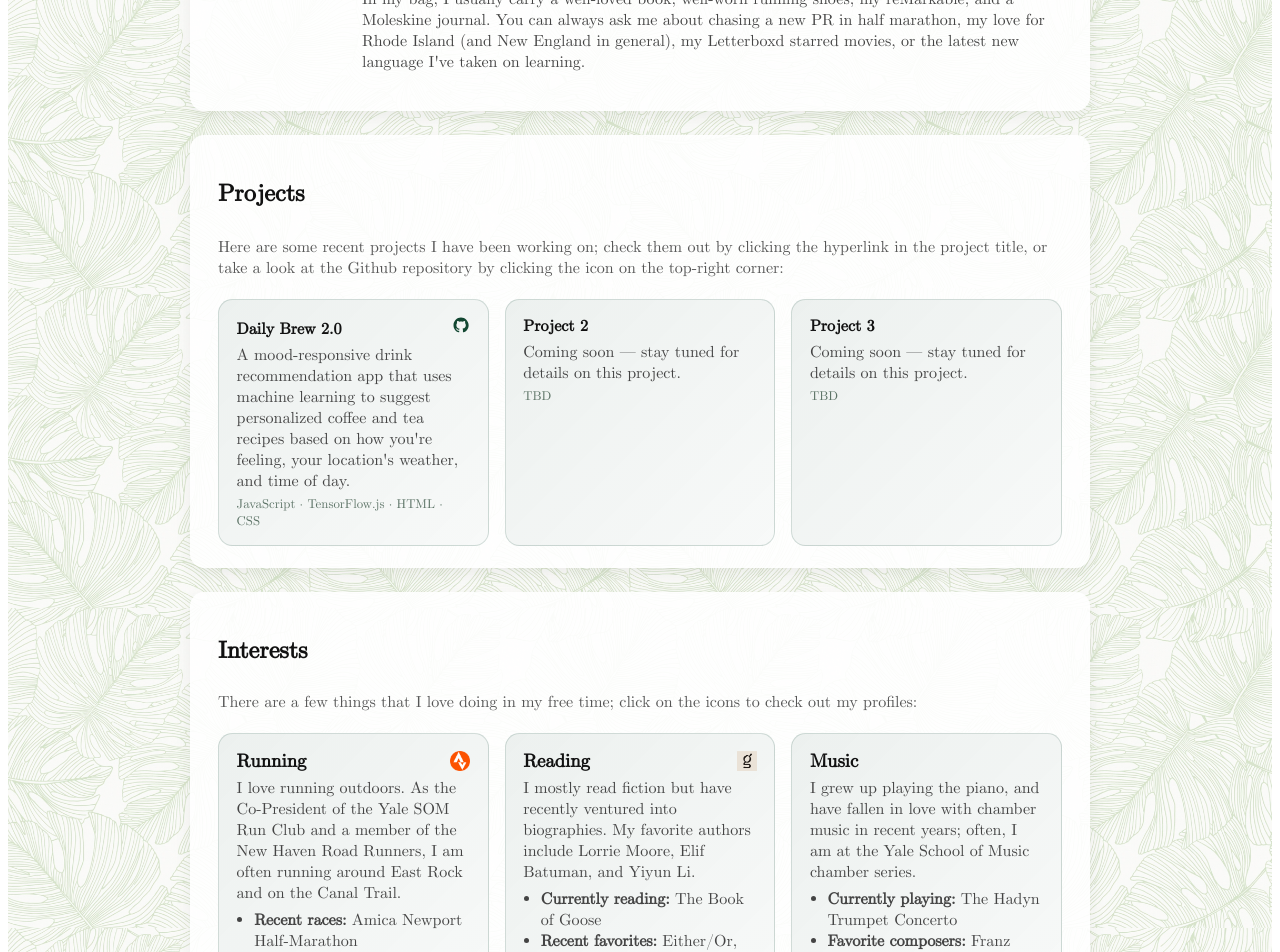
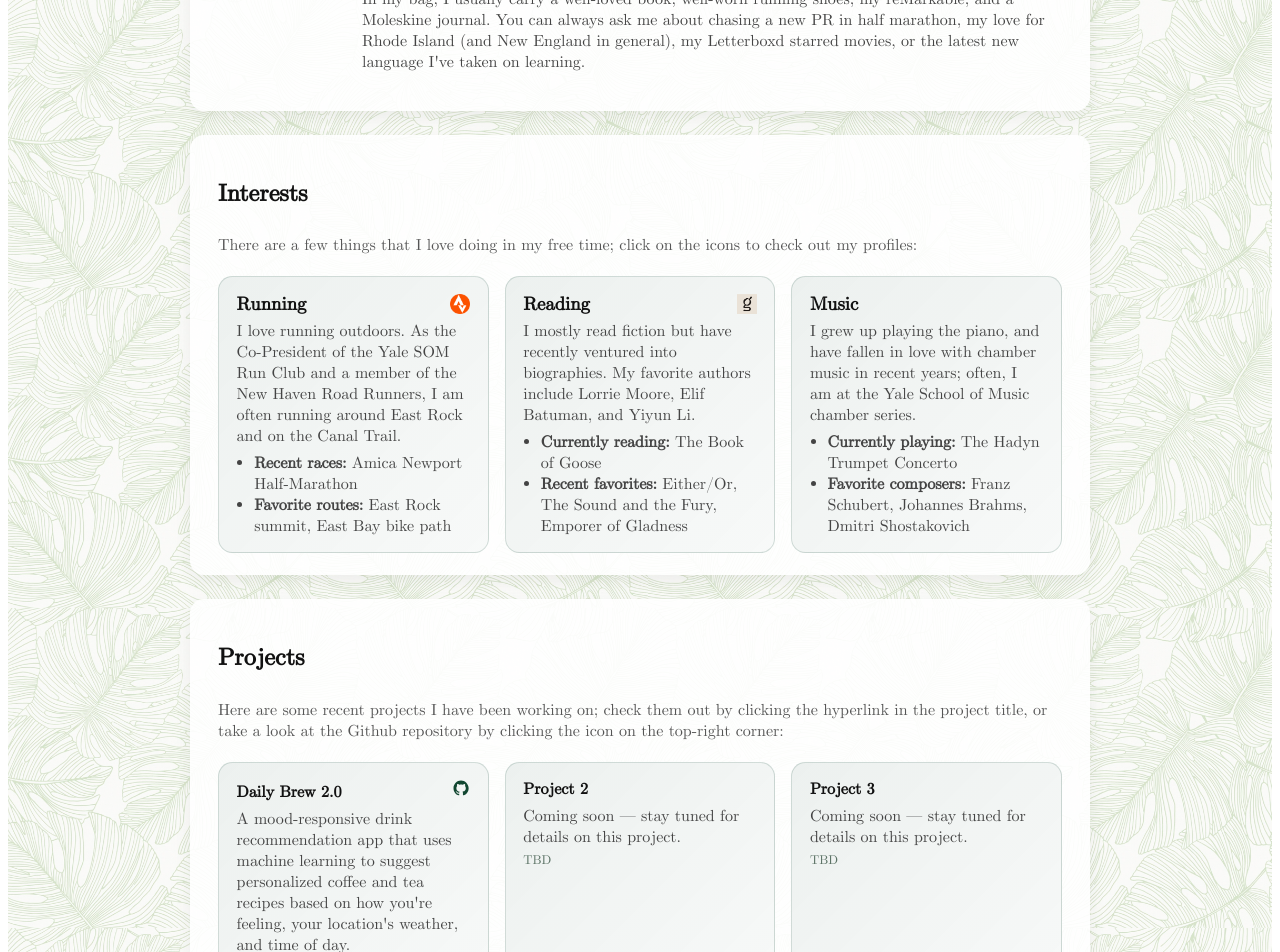
Before and after one commit to monliu99/mos-personal-website, a Vue app: page / in a window 1280 px wide. Shown: the part 360-1312 px from the top of the page. Built offline with nearby package versions, Linux system fonts and the light colour scheme.

Commit message:
minor aesthetic changes

```diff
--- a/src/App.vue
+++ b/src/App.vue
@@ -6,7 +6,7 @@ import Interests from './components/Interests.vue'
 import Contact from './components/Contact.vue'
 import AboutSite from './components/AboutSite.vue'
 
-const tabs = ['About Me', 'Projects', 'Interests', 'Contact', 'About This Site'] as const
+const tabs = ['About Me', 'Interests', 'Projects', 'Contact', 'About This Site'] as const
 type Tab = (typeof tabs)[number]
 
 const current = ref<Tab>('About Me')
@@ -64,21 +64,21 @@ const handleTabClick = (tab: Tab) => {
       </section>
 
       <section
+        ref="interestsSection"
+        class="content-section"
+        aria-label="Interests"
+        v-reveal-on-scroll
+      >
+        <Interests />
+      </section>
+
+      <section
         ref="projectsSection"
         class="content-section"
         aria-label="Projects"
         v-reveal-on-scroll
       >
         <Projects />
-      </section>
-
-      <section
-        ref="interestsSection"
-        class="content-section"
-        aria-label="Interests"
-        v-reveal-on-scroll
-      >
-        <Interests />
       </section>
 
       <section
```
